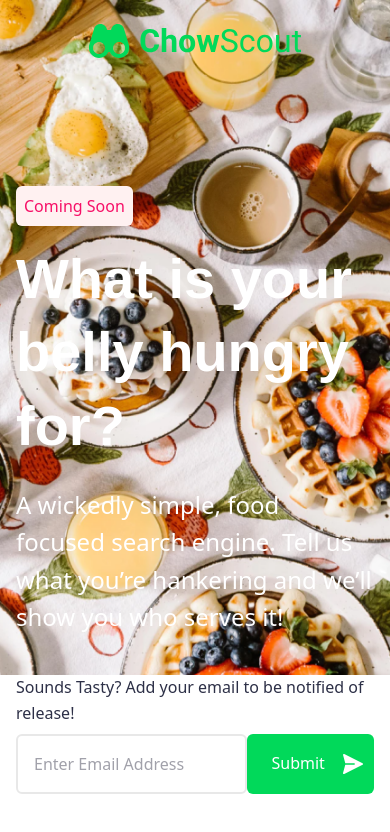
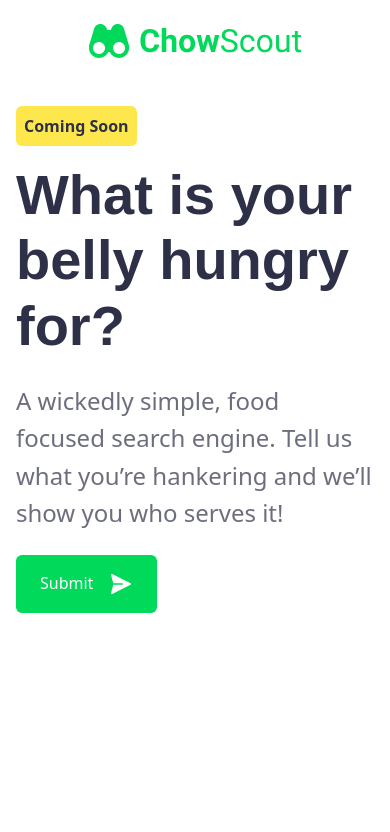
Before and after one commit to MatthewVaccaro/chowScout_Frontend_Web, a React (Create React App) app: page / in a window 390 px wide. Shown: the top 832 px of the page. Built offline with nearby package versions, Linux system fonts and the light colour scheme.

Commit message:
updated mobile version

```diff
--- a/src/App.js
+++ b/src/App.js
@@ -1,7 +1,7 @@
 import React from 'react'
 import './styles/main.css';
 import {Route} from "react-router-dom";
-import LandingPage from "./views/landingPage"
+import LandingPage from "./views/landingPage/landingPage"
 
 function App() {
   return (
--- a/src/util/Button.jsx
+++ b/src/components/Button.jsx
@@ -1,8 +1,10 @@
 import React from 'react'
 
-function Button({content, icon, color="white", background}) {
+function Button({content, icon, color="white", background, onClick}) {
     return (
-        <button className={`bg-${background} flex items-center py-4 px-6 rounded-md hover:bg-${background}50`} >
+        <button
+        onClick={onClick}
+        className={`bg-${background} flex items-center py-4 px-6 rounded-md hover:bg-${background}50`} >
             { content ? <p className={`text-${color} font-medium mr-4`} > {content} </p> : ""}
             <img src={icon} alt="icon"/>
         </button>
--- a/src/styles/tailwind.css
+++ b/src/styles/tailwind.css
@@ -2,13 +2,13 @@
 @tailwind components;
 @tailwind utilities;
 
-@import url("https://fonts.googleapis.com/css2?family=Poppins:wght@400;500;600&display=swap");
+@import url("https://fonts.googleapis.com/css2?family=Poppins:wght@400;500;600;700&display=swap");
 
 h1 {
   font-size: 4.3rem;
   line-height: 70pt;
   font-family: "Poppins", sans-serif;
-  font-weight: 600;
+  font-weight: 700;
 }
 
 h2 {
@@ -45,6 +45,6 @@ h6 {
 @media only screen and (max-width: 500px) {
   h1 {
     font-size: 3.5rem;
-    line-height: 55pt;
+    line-height: 49pt;
   }
 }
--- a/src/views/landingPage.js
+++ /dev/null
@@ -1,48 +0,0 @@
-import React, {useState} from 'react'
-import Button from "../util/Button"
-import breakfastTablePhoto from "../assets/photos/breakfastTablePhoto.png"
-import {iconsLight} from "../assets/icons"
-import chowScoutLogo from "../assets/graphics/chowScoutLogo.svg"
-import chowScoutLogoWhite from "../assets/graphics/chowScoutLogoWhite.svg"
-
-function LandingPage() {
-
-    const [input, setInput] = useState({ fieldOne: "", fieldTwo: "" })
-
-    function changeHander(e){
-        setInput({...input, [e.target.name]: e.target.value})
-    }
-
-    const viewPortSize = window.innerWidth
-    console.log(viewPortSize)
-
-    return (
-        <div className=" px-4 sm:px-0 max-w-screen-lg mx-auto">
-            <div className="relative z-20 mb-10">
-            <img className="mx-auto mt-6 mb-20" src={ viewPortSize === 375 ? chowScoutLogoWhite : chowScoutLogo } alt="ChowScout Logo in Green"/>
-
-                <div className=" text-red p-2 inline-block rounded-md mb-4 mt-12" style={{background:"#FFF1F1"}} > Coming Soon </div>
-                <div className=" z-20 sm:w-7/12">
-                    <h1 className="mb-6 text-white sm:text-black" > What is your belly hungry for? </h1>
-                    <h3 className="mb-6 font-medium text-white sm:text-black"> A wickedly simple, food focused search engine. Tell us what you’re hankering and we’ll show you who serves it! </h3>
-
-                </div>
-            </div>
-            <p className=" text-black mt-4"> Sounds Tasty? Add your email to be notified of release! </p>
-            <div className="flex justify-between mt-2 sm:w-7/12 " >
-                <input
-                    className=" border-darkGray border-2 py-4 px-4 text-base bg-white w-3/4 rounded-md"
-                    name="fieldOne"
-                    placeholder="Enter Email Address"
-                    value={input.fieldOne}
-                    onChange={(e)=> changeHander(e)}
-                    />
-                <Button content={viewPortSize === 375 ? "" : "Submit"} icon={iconsLight.sendIcon} background="green" />
-            </div>
-            { viewPortSize === 375 ? <div className="absolute top-0 right-0 w-full h-4/5 bg-black20 z-10 " /> : ""}
-            <img className="object-cover absolute top-0 z-0 right-0 w-full h-4/5  sm:rounded-l-3xl  sm:right-0 sm:top-36 sm:w-2/5 sm:h-3/5 "  src={breakfastTablePhoto} alt="A top down few of a table filled with an assortment of delicious looking breakfast food." />
-        </div>
-    )
-}
-
-export default LandingPage
--- /dev/null
+++ b/src/views/landingPage/components/updateDialog.jsx
@@ -0,0 +1,29 @@
+import React from 'react'
+import Button from "../../../components/Button"
+import {iconsLight, iconsDark} from "../../../assets/icons"
+
+function UpdateDialog({setDialog, setInput, input}) {
+
+    const viewPortSize = window.innerWidth
+
+    return (
+        <div className=" bg-white p-4 rounded-t-3xl" >
+            <div className="flex justify-between items-center mb-2">
+            <h3 className="font-bold text-black" >🤤 Hungry For Updates?</h3>
+            <img onClick={()=> setDialog(false)} src={iconsDark.closeIcon} alt="close icon"/>
+            </div>
+            <p className="mb-4 text-black" > It means the world to me that you’re interested in ChowScout! I promise you will only recieve emails about Beta testing and final lauch 🚀 </p>
+            <div className="flex justify-between">
+            <input
+            className="border-darkGray border-2 py-4 px-4 text-base bg-white w-3/4 rounded-md"
+            name="fieldOne"
+            placeholder="Enter Email Address"
+            value={input}
+            />
+            <Button content={viewPortSize === 375 ? "" : "Submit"} icon={iconsLight.sendIcon} background="green" />
+            </div>
+        </div>
+    )
+}
+
+export default UpdateDialog
--- /dev/null
+++ b/src/views/landingPage/landingPage.js
@@ -0,0 +1,58 @@
+import React, {useState} from 'react'
+import Button from "../../components/Button"
+import breakfastTablePhoto from "../../assets/photos/breakfastTablePhoto.png"
+import {iconsLight} from "../../assets/icons"
+import chowScoutLogo from "../../assets/graphics/chowScoutLogo.svg"
+import UpdateDialog from './components/updateDialog'
+
+function LandingPage() {
+
+    const [input, setInput] = useState({ fieldOne: "", fieldTwo: "" })
+    const [dialog, setDialog] = useState(false)
+
+    function changeHander(e){
+        setInput({...input, [e.target.name]: e.target.value})
+    }
+
+    const viewPortSize = window.innerWidth
+
+    return (
+        <div className=" px-4 sm:px-0 max-w-screen-lg mx-auto">
+            <img className="mx-auto mt-6 sm:mb-20" src={chowScoutLogo} alt="ChowScout Logo in Green"/>
+
+                <div className="text-black bg-yellow font-bold p-2 inline-block rounded-md mb-4 mt-12"> Coming Soon </div>
+                <div className="sm:w-7/12">
+                    <h1 className="mb-6 text-black" > What is your belly hungry for? </h1>
+                    <h3 className="mb-6 font-medium text-black70"> A wickedly simple, food focused search engine. Tell us what you’re hankering and we’ll show you who serves it! </h3>
+
+                </div>
+                <Button onClick={()=>{ viewPortSize <= 375 ? setDialog(true) || window.scrollTo(0, 0) : console.log("sent")}} content={viewPortSize <= 375 ? "Get Updates" : "Submit"} icon={iconsLight.sendIcon} background="green" />
+
+            <p className="hidden sm:block text-black mt-10"> Sounds Tasty? Add your email to be notified of release! </p>
+            <div className="flex justify-between mt-2 sm:w-7/12 " >
+                <input
+                    className="hidden sm:inline-block border-darkGray border-2 py-4 px-4 text-base bg-white w-3/4 rounded-md"
+                    name="fieldOne"
+                    placeholder="Enter Email Address"
+                    value={input.fieldOne}
+                    onChange={(e)=> changeHander(e)}
+                />
+
+            </div>
+            {dialog ? (
+                <>
+                <div className=" absolute top-0 left-0 w-full h-full bg-black50"/>
+                <div className="absolute bg-white rounded-t-3xl z-10 bottom-0 left-0 w-full sm:hidden">
+                    <UpdateDialog setDialog={setDialog} setInput={setInput} input={input.fieldOne}  />
+                </div>
+                </>
+                )
+                :
+                ""
+            }
+            <img className=" hidden sm:block sm:object-cover sm:absolute sm:z-0 sm:rounded-l-3xl sm:right-0 sm:top-36 sm:w-2/5 sm:h-3/5 "  src={breakfastTablePhoto} alt="A top down few of a table filled with an assortment of delicious looking breakfast food." />
+        </div>
+    )
+}
+
+export default LandingPage
--- a/tailwind.config.js
+++ b/tailwind.config.js
@@ -1,5 +1,8 @@
 module.exports = {
-  purge: [],
+  purge: [
+  './src/**/*.html',
+  './src/**/*.vue',
+  './src/**/*.jsx',],
   presets: [],
   darkMode: false, // or 'media' or 'class'
   theme: {
```
Also changed, not shown: src/components/Input.jsx (renamed from src/util/Input.jsx), src/styles/main.css, src/views/searchView.js (added).
